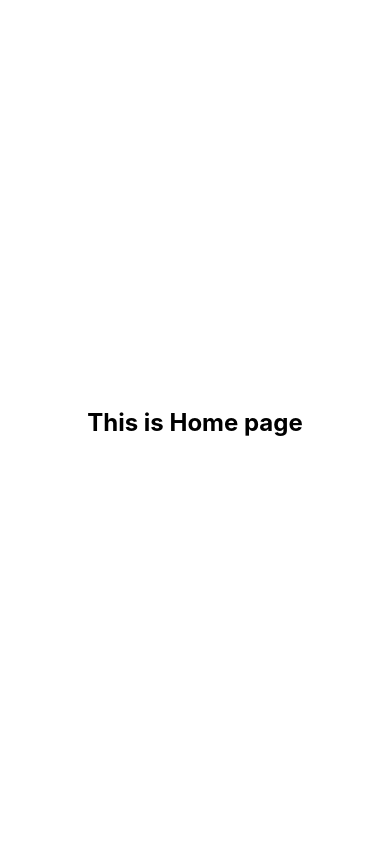
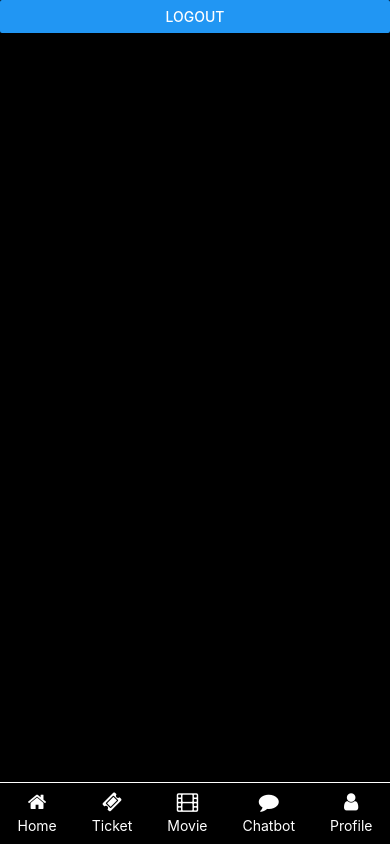
Before and after one commit to KhoaAnhDoNguyen/IE307_Mobile, a React Native app: screen /HomePage in a window 390 px wide. Built offline with nearby package versions, Linux system fonts and the light colour scheme.

Commit message:
Feat: Finish footer & finish handle login

```diff
--- a/authority/SignIn.tsx
+++ b/authority/SignIn.tsx
@@ -14,8 +14,8 @@ import {
 import { useNavigation } from '@react-navigation/native';
 import Icon from 'react-native-vector-icons/Ionicons';
 import FontAwesome from 'react-native-vector-icons/FontAwesome';
-import { supabase } from '../supabaseClient'; // Import client Supabase
-
+import { supabase } from '../supabaseClient';
+import AsyncStorage from '@react-native-async-storage/async-storage'; // Import AsyncStorage
 
 
 interface NavigationProp {
@@ -29,7 +29,6 @@ const SignIn: React.FC = () => {
   const [password, setPassword] = useState<string>('');
   const [isFocusedEmail, setIsFocusedEmail] = useState<boolean>(false);
   const [isFocusedPassword, setIsFocusedPassword] = useState<boolean>(false);
-
 
   const handleEmailChange = useCallback((text: string) => {
     setEmail(text);
@@ -55,6 +54,12 @@ const SignIn: React.FC = () => {
       if (error) {
         Alert.alert('Error', error.message);
       } else if (data && data.length > 0) {
+        const user = data[0];
+
+        // Lưu thông tin người dùng vào AsyncStorage
+        await AsyncStorage.setItem('user', JSON.stringify(user));
+
+        // Điều hướng đến trang HomePage
         navigation.navigate('HomePage');
       } else {
         Alert.alert('Error', 'Invalid email or password.');
@@ -64,11 +69,9 @@ const SignIn: React.FC = () => {
     }
   };
 
-
   return (
     <ScrollView contentContainerStyle={styles.scrollContainer}>
       <StatusBar barStyle="light-content" backgroundColor="#000" />
-
       {/* Mũi tên quay lại */}
       <TouchableOpacity style={styles.backButton} onPress={() => navigation.goBack()}>
         <Icon name="arrow-back" size={30} color="#fff" />
@@ -102,14 +105,12 @@ const SignIn: React.FC = () => {
         <View style={[styles.underline, { backgroundColor: isFocusedPassword ? '#FCC434' : '#fff' }]} />
       </View>
 
-      {/* Chuyển nút Log In vào một View khác */}
       <View style={styles.buttonContainer}>
         <TouchableOpacity style={styles.button_login} onPress={handleLogin}>
           <Text style={styles.button_login_Text}>Log In</Text>
         </TouchableOpacity>
       </View>
 
-      {/* Thanh phân cách và nút Login with Google */}
       <View style={styles.separatorContainer}>
         <View style={styles.separator} />
         <Text style={styles.separatorText}>Or continue with</Text>
--- a/authority/SignUp.tsx
+++ b/authority/SignUp.tsx
@@ -1,4 +1,3 @@
-// authority/SignUp.tsx
 import React, { useState, useCallback } from 'react';
 import {
   View,
@@ -9,12 +8,14 @@ import {
   StatusBar,
   TouchableWithoutFeedback,
   Keyboard,
-  Alert
+  Alert,
+  ActivityIndicator,
 } from 'react-native';
 import { useNavigation } from '@react-navigation/native';
 import Icon from 'react-native-vector-icons/Ionicons';
 import FontAwesome from 'react-native-vector-icons/FontAwesome';
 import { supabase } from '../supabaseClient'; // Import client Supabase
+import AsyncStorage from '@react-native-async-storage/async-storage'; // Import AsyncStorage
 
 interface NavigationProp {
   navigate: (screen: string) => void;
@@ -27,6 +28,7 @@ const SignUp: React.FC = () => {
   const [email, setEmail] = useState<string>('');
   const [phoneNumber, setPhoneNumber] = useState<string>('');
   const [password, setPassword] = useState<string>('');
+  const [loading, setLoading] = useState<boolean>(false);
 
   const handleNameChange = useCallback((text: string) => {
     setName(text);
@@ -44,9 +46,28 @@ const SignUp: React.FC = () => {
     setPassword(text);
   }, []);
 
+  const validateEmail = (email: string) => {
+    const emailRegex = /\S+@\S+\.\S+/;
+    return emailRegex.test(email);
+  };
+
+  const validatePassword = (password: string) => {
+    return password.length >= 6;
+  };
+
   const handleSignUp = async () => {
+    if (!validateEmail(email)) {
+      Alert.alert('Error', 'Please enter a valid email address.');
+      return;
+    }
+
+    if (!validatePassword(password)) {
+      Alert.alert('Error', 'Password must be at least 6 characters long.');
+      return;
+    }
+
     try {
-      // Kiểm tra xem email đã tồn tại
+      setLoading(true);
       const { data: existingUsers, error: fetchError } = await supabase
         .from('users')
         .select('email')
@@ -57,34 +78,40 @@ const SignUp: React.FC = () => {
         return;
       }
 
-      // Nếu email đã tồn tại, hiện thông báo
       if (existingUsers.length > 0) {
         Alert.alert('Error', 'This email already exists. Please use another email!');
         return;
       }
 
-      // Thực hiện thêm người dùng mới
       const { data, error } = await supabase
         .from('users')
-        .insert([{ name, email, phonenumber: phoneNumber, password }]);
+        .insert([{ name, email, phonenumber: phoneNumber, password }])
+        .select(); // Select the inserted data to get the user's information
 
       if (error) {
         Alert.alert('Error', error.message);
         return;
       }
 
-      // Điều hướng đến trang HomePage sau khi đăng ký thành công
-      Alert.alert('Success', 'Sign up successful!');
-      navigation.navigate('HomePage');
+      if (data && data.length > 0) {
+        const user = data[0];
 
+        // Save user information in AsyncStorage
+        await AsyncStorage.setItem('user', JSON.stringify(user));
+
+        Alert.alert('Success', 'Sign up successful!');
+        navigation.navigate('HomePage');
+      }
     } catch (error) {
       Alert.alert('Error', 'Something went wrong. Please try again.');
+    } finally {
+      setLoading(false);
     }
   };
 
-
   const handleGoogleSignUp = async () => {
     try {
+      setLoading(true);
       const { error } = await supabase.auth.signInWithOAuth({
         provider: 'google',
       });
@@ -96,6 +123,8 @@ const SignUp: React.FC = () => {
       }
     } catch (error) {
       Alert.alert('Error', 'Something went wrong. Please try again.');
+    } finally {
+      setLoading(false);
     }
   };
 
@@ -104,7 +133,6 @@ const SignUp: React.FC = () => {
       <View style={styles.container}>
         <StatusBar barStyle="light-content" backgroundColor="#000" />
 
-        {/* Mũi tên quay lại */}
         <TouchableOpacity style={styles.backButton} onPress={() => navigation.goBack()}>
           <Icon name="arrow-back" size={30} color="#fff" />
         </TouchableOpacity>
@@ -148,20 +176,31 @@ const SignUp: React.FC = () => {
           />
         </View>
 
-        <TouchableOpacity style={styles.button_signup} onPress={handleSignUp}>
-          <Text style={styles.button_signup_Text}>Sign Up</Text>
+        <TouchableOpacity
+          style={styles.button_signup}
+          onPress={handleSignUp}
+          disabled={loading}
+        >
+          {loading ? (
+            <ActivityIndicator color="#000" />
+          ) : (
+            <Text style={styles.button_signup_Text}>Sign Up</Text>
+          )}
         </TouchableOpacity>
 
-        {/* Thanh phân cách và nút đăng ký với Google */}
         <View style={styles.separatorContainer}>
           <View style={styles.separator} />
           <Text style={styles.separatorText}>Or continue with</Text>
           <View style={styles.separator} />
         </View>
 
-        <TouchableOpacity style={styles.button_google} onPress={handleGoogleSignUp}>
+        <TouchableOpacity
+          style={styles.button_google}
+          onPress={handleGoogleSignUp}
+          disabled={loading}
+        >
           <FontAwesome name="google" size={20} color="#fff" />
-          <Text style={styles.button_google_Text}> Google</Text>
+          {loading ? <ActivityIndicator color="#fff" /> : <Text style={styles.button_google_Text}> Google</Text>}
         </TouchableOpacity>
       </View>
     </TouchableWithoutFeedback>
--- /dev/null
+++ b/components/Footer.tsx
@@ -0,0 +1,64 @@
+import { View, Text, StyleSheet, TouchableOpacity } from 'react-native';
+import React from 'react';
+import Icon from 'react-native-vector-icons/FontAwesome'; // Thay đổi import
+
+const Footer: React.FC = () => {
+  return (
+    <View style={styles.footerContainer}>
+      <View style={styles.divider} />
+
+      <TouchableOpacity style={styles.iconContainer}>
+
+        <Icon name="home" size={20} color="#FFFFFF" />
+        <Text style={styles.iconText}>Home</Text>
+
+      </TouchableOpacity>
+      <TouchableOpacity style={styles.iconContainer}>
+        <Icon name="ticket" size={20} color="#FFFFFF" />
+        <Text style={styles.iconText}>Ticket</Text>
+      </TouchableOpacity>
+      <TouchableOpacity style={styles.iconContainer}>
+        <Icon name="film" size={20} color="#FFFFFF" />
+        <Text style={styles.iconText}>Movie</Text>
+      </TouchableOpacity>
+      <TouchableOpacity style={styles.iconContainer}>
+        <Icon name="comment" size={20} color="#FFFFFF" />
+        <Text style={styles.iconText}>Chatbot</Text>
+      </TouchableOpacity>
+      <TouchableOpacity style={styles.iconContainer}>
+        <Icon name="user" size={20} color="#FFFFFF" />
+        <Text style={styles.iconText}>Profile</Text>
+      </TouchableOpacity>
+    </View>
+  );
+};
+
+const styles = StyleSheet.create({
+  footerContainer: {
+    flexDirection: 'row',
+    justifyContent: 'space-around',
+    alignItems: 'center',
+    backgroundColor: '#000000',
+    paddingVertical: 10,
+    position: 'absolute',
+    bottom: 0,
+    left: 0,
+    right: 0,
+  },
+  divider: {
+    height: 1, // Chiều cao của đường gạch
+    backgroundColor: '#FFFFFF', // Màu của đường gạch
+    width: '100%', // Để đường gạch rộng bằng footer
+    position: 'absolute', // Để đặt nó ở trên cùng của footer
+    top: 0, // Đặt ở trên cùng
+  },
+  iconContainer: {
+    alignItems: 'center',
+  },
+  iconText: {
+    color: '#FFFFFF',
+    marginTop: 5,
+  },
+});
+
+export default Footer;
--- a/components/HomePage.tsx
+++ b/components/HomePage.tsx
@@ -1,11 +1,43 @@
-// authority/SignUp.tsx
-import React from 'react';
-import { View, Text, StyleSheet } from 'react-native';
+import React, { useEffect, useState } from 'react';
+import {
+  View,
+  Text,
+  StyleSheet,
+  Button,
+} from 'react-native';
+import AsyncStorage from '@react-native-async-storage/async-storage';
+import { useNavigation } from '@react-navigation/native';
+import Footer from './Footer';
+
+interface NavigationProp {
+  navigate: (screen: string) => void;
+}
 
 const HomePage: React.FC = () => {
+  const navigation = useNavigation<NavigationProp>();
+  const [user, setUser] = useState<any>(null);
+
+  useEffect(() => {
+    const fetchUser = async () => {
+      const storedUser = await AsyncStorage.getItem('user');
+      if (storedUser) {
+        setUser(JSON.parse(storedUser));
+      }
+    };
+    fetchUser();
+  }, []);
+
+  const handleLogout = async () => {
+    await AsyncStorage.removeItem('user');
+    navigation.navigate('StartScreen');
+  };
+
   return (
     <View style={styles.container}>
-      <Text style={styles.text}>This is Home page</Text>
+
+        <Button title="Logout" onPress={handleLogout} />
+
+      <Footer />
     </View>
   );
 };
@@ -13,13 +45,8 @@ const HomePage: React.FC = () => {
 const styles = StyleSheet.create({
   container: {
     flex: 1,
-    justifyContent: 'center',
-    alignItems: 'center',
-    backgroundColor: '#fff',
-  },
-  text: {
-    fontSize: 24,
-    fontWeight: 'bold',
+    backgroundColor: '#000',
+    justifyContent: 'space-between', // Thay đổi để đảm bảo Footer ở dưới cùng
   },
 });
 
--- a/package.json
+++ b/package.json
@@ -9,12 +9,14 @@
     "web": "expo start --web"
   },
   "dependencies": {
+    "@react-native-async-storage/async-storage": "^2.0.0",
     "@react-navigation/native": "^6.1.18",
     "@react-navigation/stack": "^6.4.1",
     "@supabase/supabase-js": "^2.45.4",
     "expo": "~51.0.28",
     "expo-status-bar": "~1.12.1",
     "react": "18.2.0",
+    "react-feather": "^2.0.10",
     "react-native": "0.74.5",
     "react-native-safe-area-context": "^4.11.0",
     "react-native-screens": "^3.34.0",
```
Also changed, not shown: navigation/AppNavigation.tsx (+7 -7 lines), 1 other file (tests, documents, lock files or other folders).
